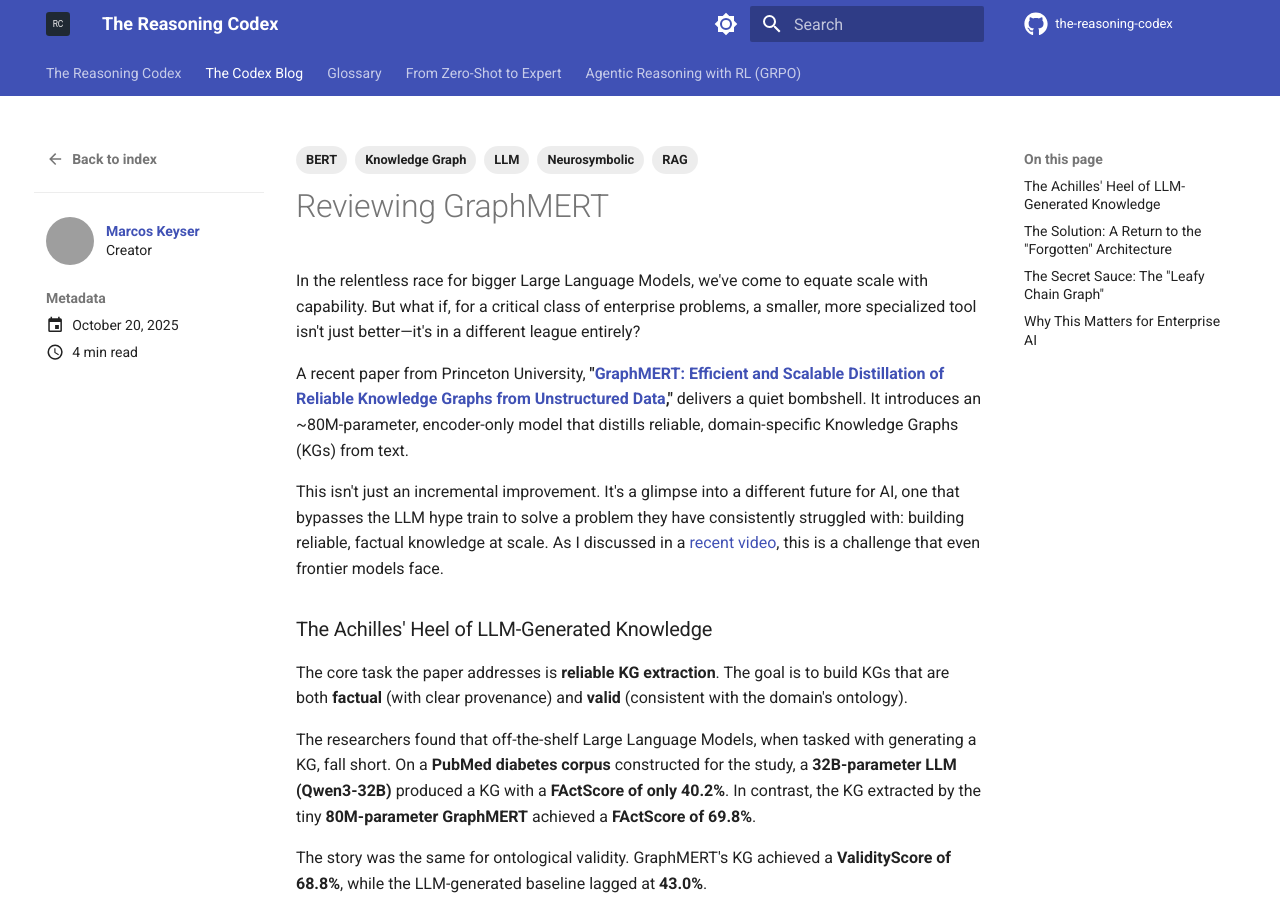
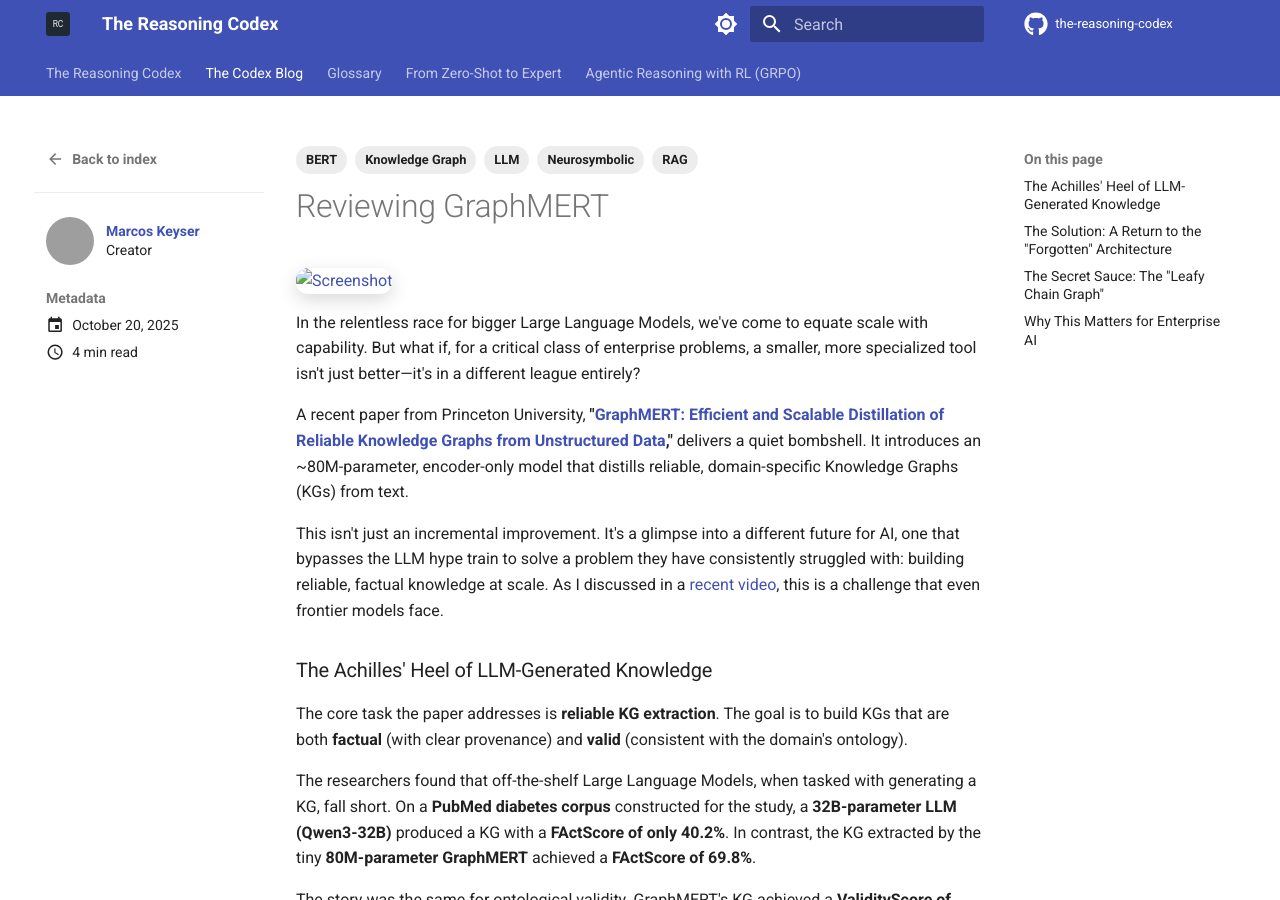
Before and after one commit to markeyser/colorless-green, an MkDocs documentation site: the page built from docs/blog/posts/2025-10-20-why-graphmert-matters.md, in a window 1280 px wide and 900 px high. Built offline with MkDocs 1.6.1 and Material for MkDocs 9.7.7, drawn with Linux system fonts in a browser that asks for light colours; comment, search, counter and statistics services are not loaded; grey boxes are pictures that could not be loaded.

Commit message:
Embed GraphMERT teaser image

```diff
--- a/docs/blog/posts/2025-10-20-why-graphmert-matters.md
+++ b/docs/blog/posts/2025-10-20-why-graphmert-matters.md
@@ -11,6 +11,12 @@ tags:
   - BERT
 draft: false
 ---
+
+
+<a href="https://arxiv.org/abs/2510.09580" target="_blank" rel="noopener">
+  <img src="Screenshot.png" alt="Screenshot"
+       style="box-shadow:0 6px 18px rgba(0,0,0,.15); border-radius:12px;">
+</a>
 
 In the relentless race for bigger Large Language Models, we've come to equate scale with capability. But what if, for a critical class of enterprise problems, a smaller, more specialized tool isn't just better—it's in a different league entirely?
 
```
Also changed, not shown: docs/blog/posts/Screenshot.png (added).
